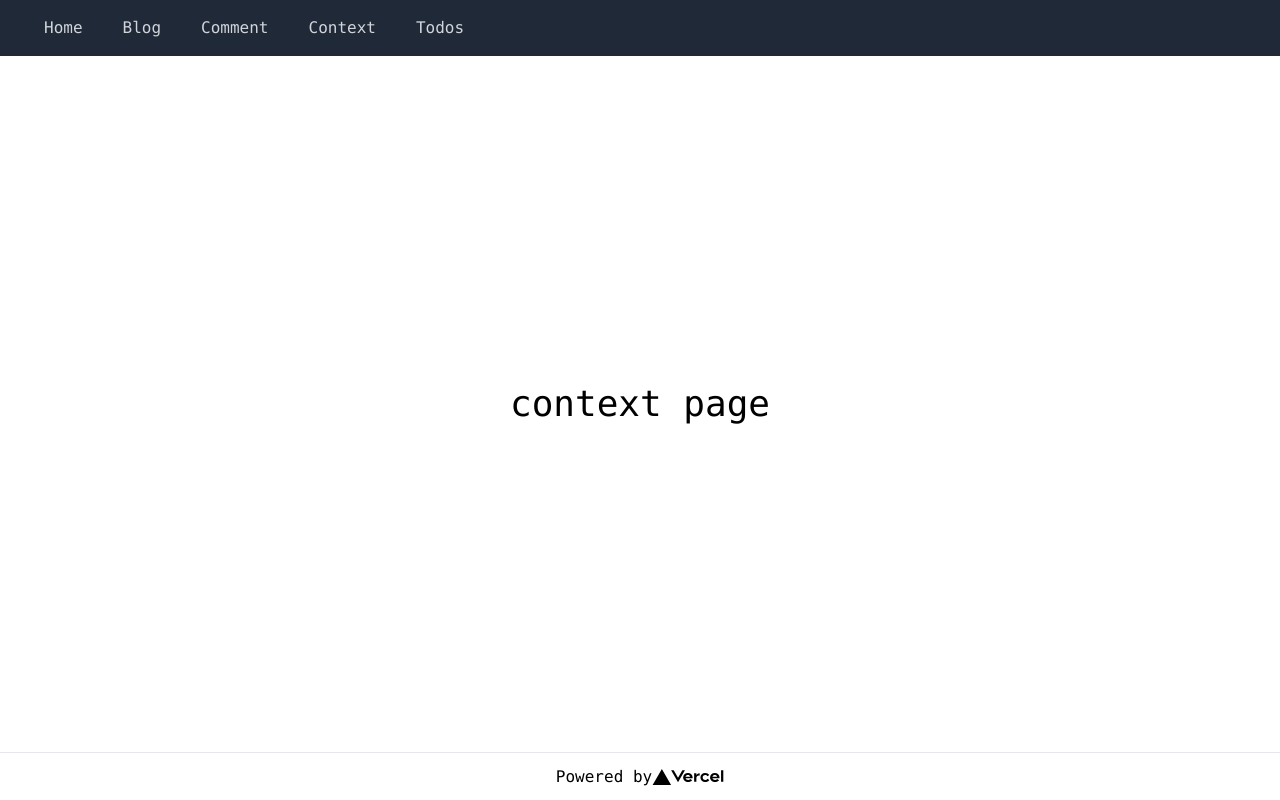
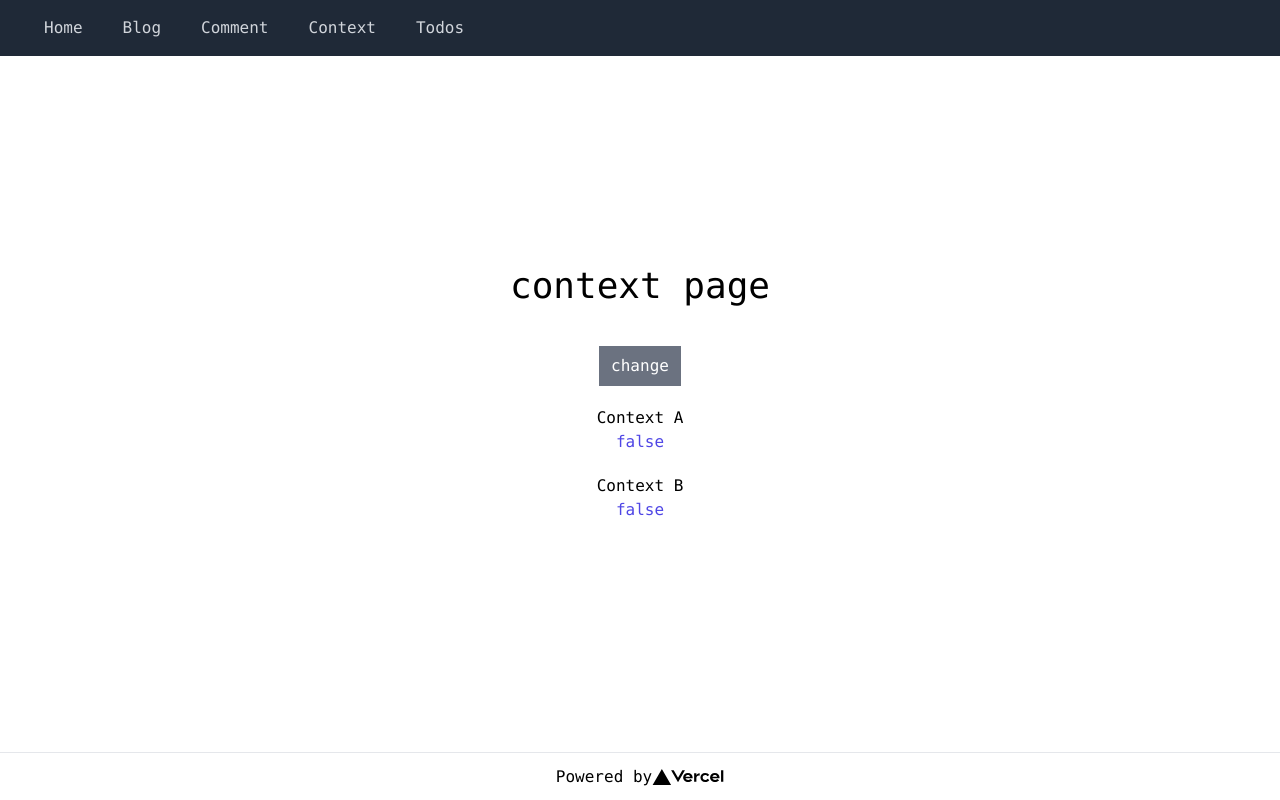
Before and after one commit to y4shiro/udemy-nextjs-react-testing-library, a Next.js app: page /context-page in a window 1280 px wide. Built offline with nearby package versions, Linux system fonts and the light colour scheme.

Commit message:
Context ページ関連のコンポーネント作成と、Context ページ自体を実装

```diff
--- /dev/null
+++ b/components/ContextA.tsx
@@ -0,0 +1,22 @@
+import { useStateContext } from '../context/StateProvider';
+
+const ContextA: React.VFC = () => {
+  const { toggle, setToggle } = useStateContext();
+
+  return (
+    <>
+      <button
+        className="bg-gray-500 hover:bg-gray-400 px-3 py-2 mb-5 text-white rouded focus:outline-none"
+        onClick={() => setToggle(!toggle)}
+      >
+        change
+      </button>
+      <p>Context A</p>
+      <p className="mb-5 text-indigo-600" data-testid="toggle-a">
+        {toggle ? 'true' : 'false'}
+      </p>
+    </>
+  );
+};
+
+export default ContextA;
--- /dev/null
+++ b/components/ContextB.tsx
@@ -0,0 +1,15 @@
+import { useStateContext } from '../context/StateProvider';
+
+const ContextB: React.VFC = () => {
+  const { toggle } = useStateContext();
+  return (
+    <>
+      <p>Context B</p>
+      <p className="mb-5 text-indigo-600" data-testid="toggle-b">
+        {toggle ? 'true' : 'false'}
+      </p>
+    </>
+  );
+};
+
+export default ContextB;
--- /dev/null
+++ b/context/StateProvider.tsx
@@ -0,0 +1,20 @@
+import React, { useContext, useState, createContext } from 'react';
+
+const StateContext = createContext(
+  {} as {
+    toggle: boolean;
+    setToggle: React.Dispatch<React.SetStateAction<boolean>>;
+  }
+);
+
+export const StateProvider: React.FC = ({ children }) => {
+  const [toggle, setToggle] = useState(false);
+
+  return (
+    <StateContext.Provider value={{ toggle, setToggle }}>
+      {children}
+    </StateContext.Provider>
+  );
+};
+
+export const useStateContext = () => useContext(StateContext);
--- a/pages/context-page.tsx
+++ b/pages/context-page.tsx
@@ -1,9 +1,17 @@
 import Layout from '../components/Layout';
+import { StateProvider } from '../context/StateProvider';
+import ContextA from '../components/ContextA';
+import ContextB from '../components/ContextB';
 
 const ContextPage: React.VFC = () => {
   return (
     <Layout title="Context">
-      <p className="text-4xl">context page</p>
+      <p className="text-4xl mb-10">context page</p>
+
+      <StateProvider>
+        <ContextA />
+        <ContextB />
+      </StateProvider>
     </Layout>
   );
 };
```
